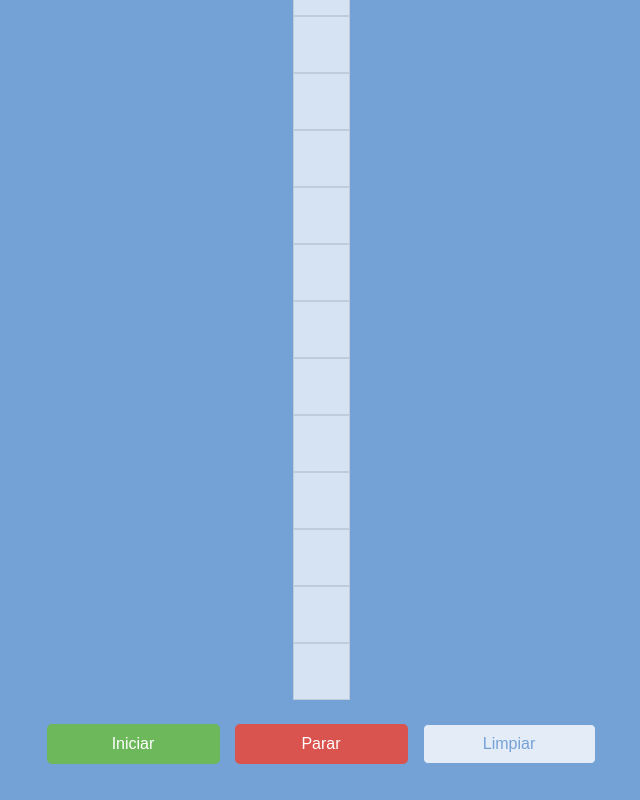
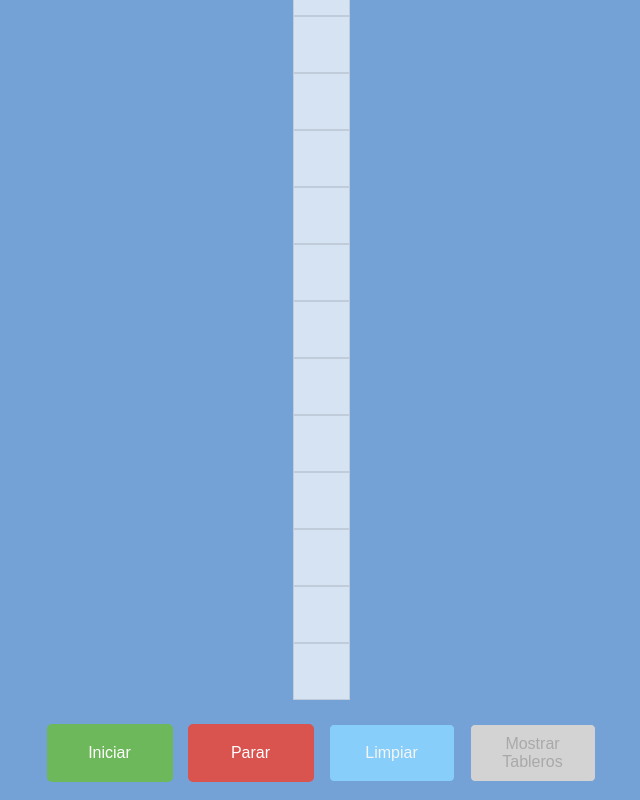
Before and after one commit to Movits/TP2, a plain HTML site: page index.html in a window 1280 px wide. Shown: the part 5399-6199 px from the top of the page, without its empty margins (319-959 px from the left). Before the commit the page ends 6171 px from the top, so only its background shows below. Drawn offline with nearby package versions, Linux system fonts and the light colour scheme.

Commit message:
pagina tablero y maquetado

```diff
--- a/index.html
+++ b/index.html
@@ -35,6 +35,7 @@
         <button onclick="botonIniciar()" id="iniciar">Iniciar</button>
         <button onclick="botonParar()" id="parar">Parar</button>
         <button onclick="botonLimpiar()" id="limpiar">Limpiar</button>
+        <button onclick="location.href='tableros.html'" id="mostrarTableros">Mostrar Tableros</button>
     </div>
 
     <script src="script.js"></script>
--- a/script.js
+++ b/script.js
@@ -162,10 +162,12 @@ function configurarMatriz() {
     }
 }
 
+//Botones para localStorage
 function guardarTablero() {
+    let i = 1;
+    let tablero = localStorage.setItem(`Tablero${i}`, JSON.stringify(matrizTablero));
     let tablerosGuardados = [];
-    let i = 1;
-    localStorage.setItem(`Tablero${i}`, JSON.stringify(matrizTablero));
+    tablerosGuardados.push(tablero);
     i++
 }
 
@@ -173,5 +175,8 @@ function limpiarTablerosGuardados() {
     localStorage.clear();
 }
 
+function cargarTablero() {
+
+}
 
 main();
--- a/style.css
+++ b/style.css
@@ -93,22 +93,33 @@ button:hover {
 }
 
 #iniciar {
-    width: 173px;
+    width: 126px;
     background-color: #6db85b;
     color: white;
+    margin-bottom: 10px;
 }
 
 #parar {
-    width: 173px;
+    width: 126px;
     background-color: #d9534f;
     color: white;
+    margin-bottom: 10px;
 }
 
 #limpiar {
-    width: 173px;
-    background-color: rgba(255, 255, 255, 0.8);
-    color: rgb(117, 162, 214);
+    width: 126px;
+    background-color: lightskyblue;
+    color: whitesmoke;
     border: 1px solid rgb(117, 162, 214);
+    margin-bottom: 10px;
+}
+
+#mostrarTableros {
+    width: 126px;
+    background-color: lightgray;
+    color: darkgray;
+    border: 1px solid rgb(117, 162, 214);
+    margin-bottom: 10px;
 }
 
 #reglas {
```
Also changed, not shown: tableros.html (added, +16 -0 lines).
